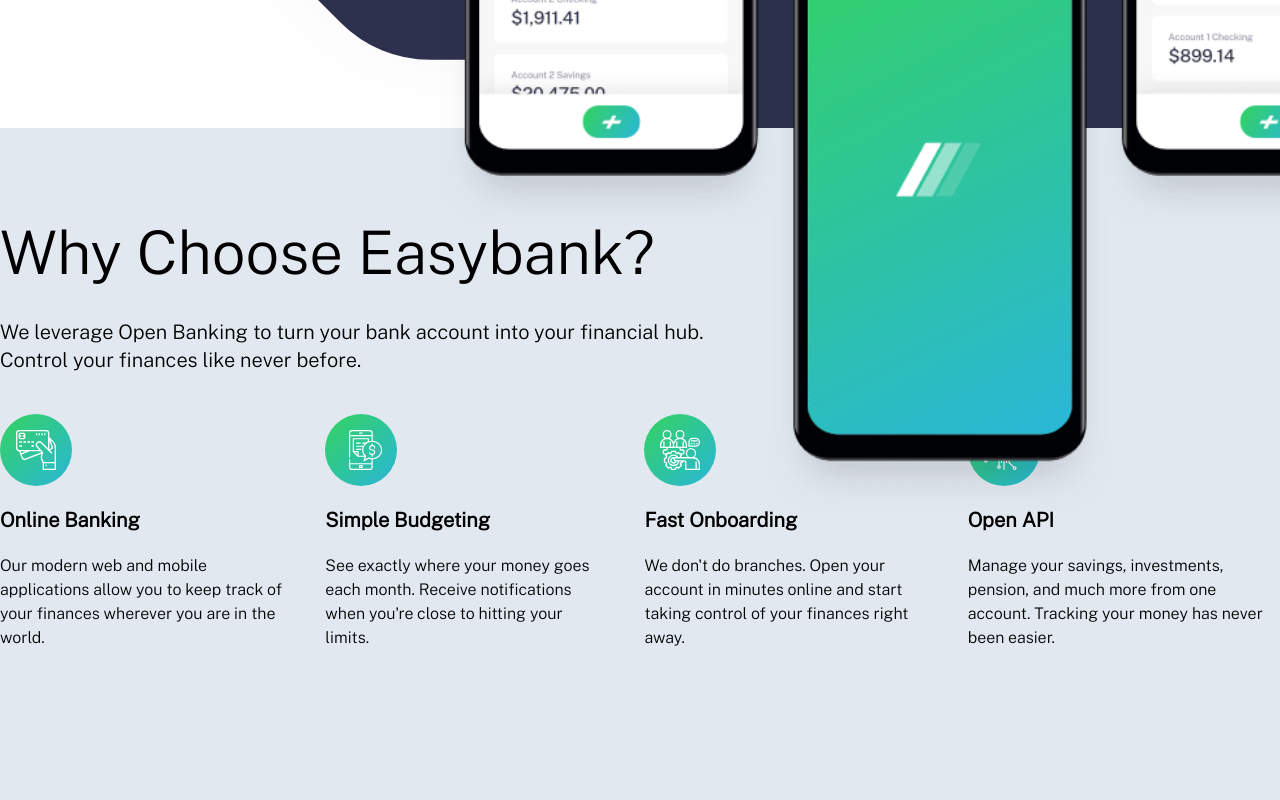
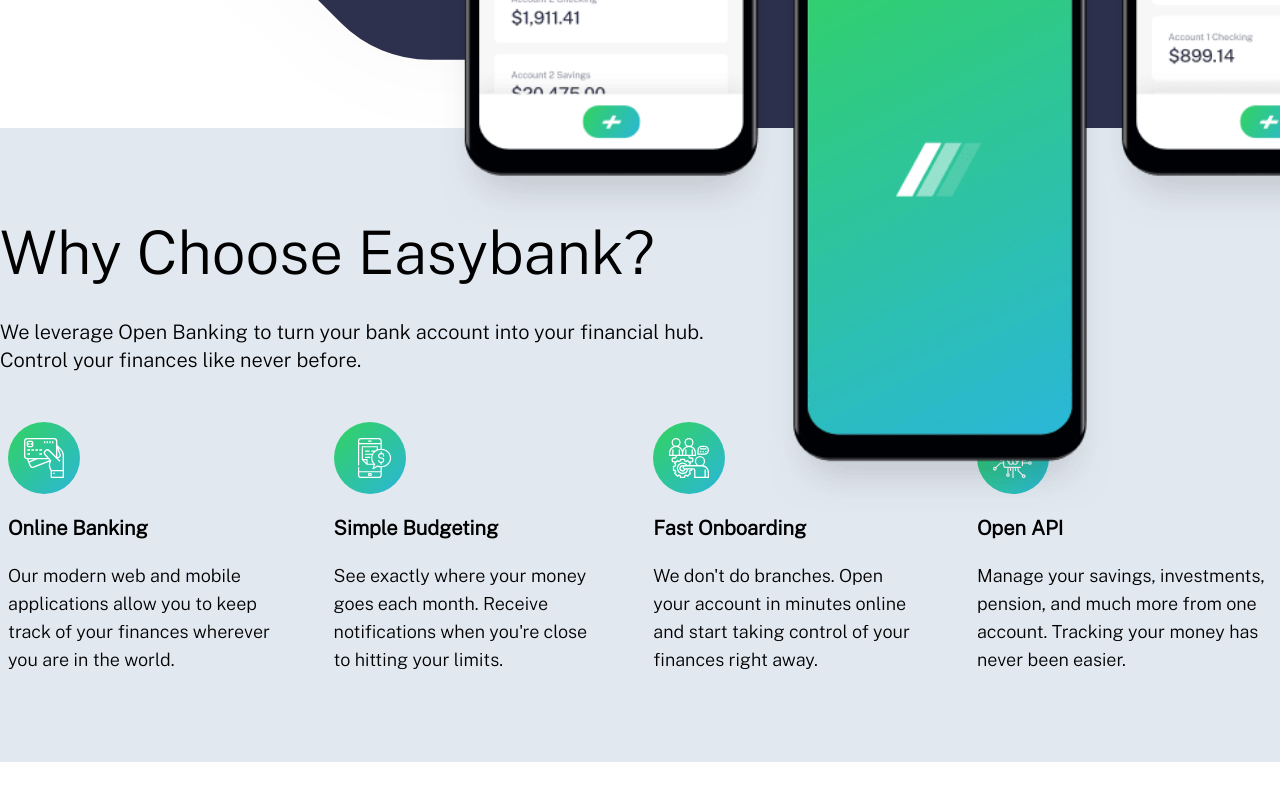
Before and after one commit to Md-Mubin/easybank-landing-page-master, a Next.js app: page / in a window 1280 px wide. Shown: the part 672-1472 px from the top of the page. After the commit the page ends 1434 px from the top, so only its background shows below. Built offline with nearby package versions, Linux system fonts and the light colour scheme.

Commit message:
Changes to be committed: 	modified:   src/components/WhyChoose.jsx

```diff
--- a/src/components/WhyChoose.jsx
+++ b/src/components/WhyChoose.jsx
@@ -34,7 +34,7 @@
 
     return (
         <>
-            <section className='py-20 h-[100dvh] bg-slate-200'>
+            <section className='py-20 bg-slate-200'>
                 <div className="container">
                     <ul>
                         <li>
@@ -45,13 +45,13 @@
                             your finances like never before.</p>
                         </li>
                     </ul>
-                    <ul className='mt-10 flex items-center gap-10'>
+                    <ul className='mt-10 flex items-center justify-between gap-10'>
                         {
                             whyChooseCards.map((items)=>(
-                                <li key={items.key} className='flex flex-col items-start gap-5'>
+                                <li key={items.id} className='flex flex-col items-start gap-5 p-2'>
                                     <img src={items.icon} alt="icons" />
                                     <h4 className='font-semibold text-xl'>{items.heading}</h4>
-                                    <p>{items.infos}</p>
+                                    <p className='text-lg'>{items.infos}</p>
                                 </li>
                             ))
                         }
```
